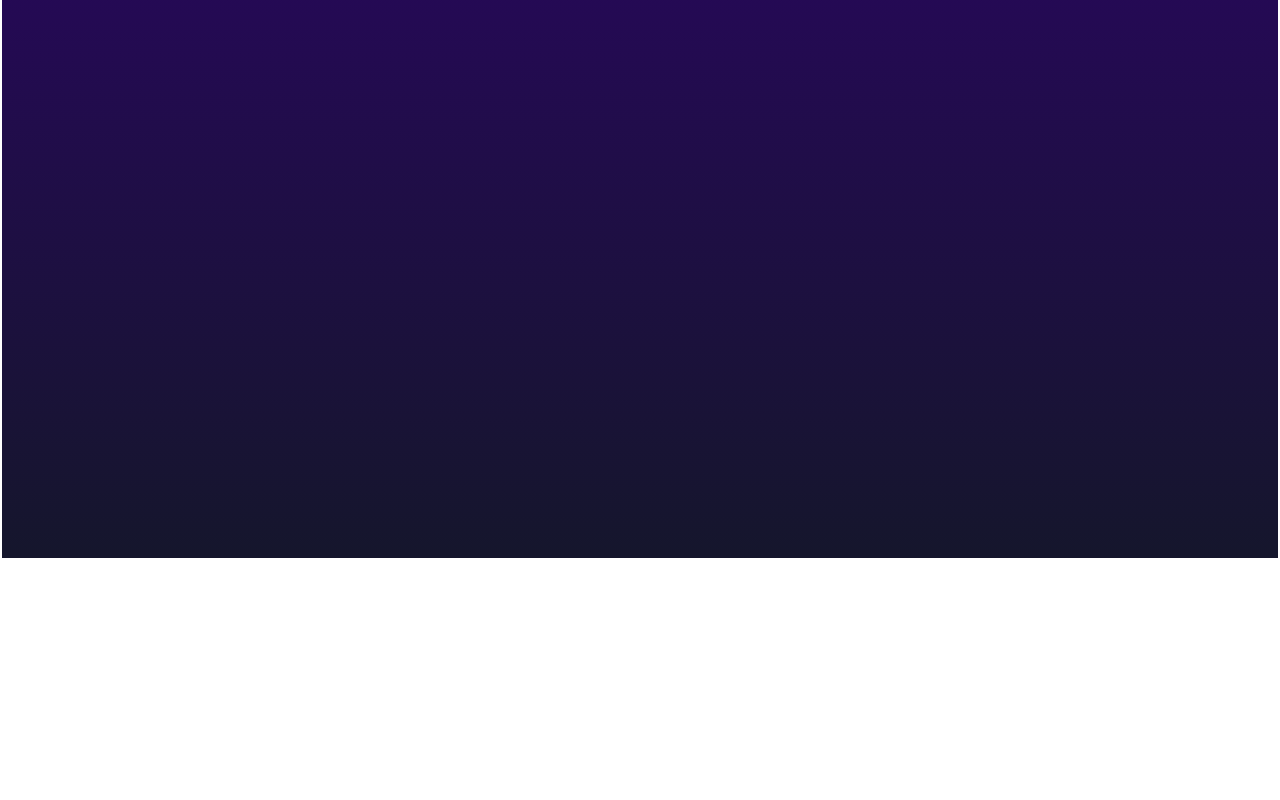
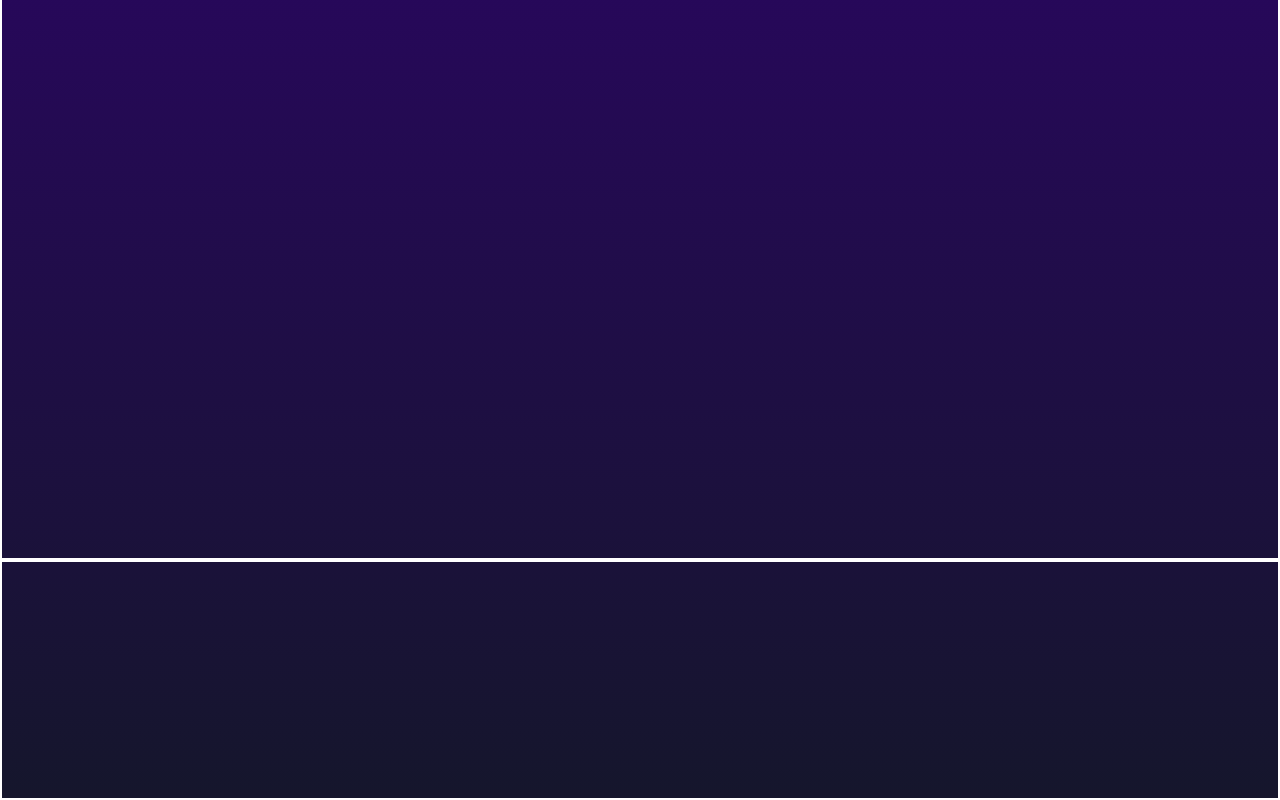
Before and after one commit to nagillimnayr/astronomia-nova, a Next.js app: page /about in a window 1280 px wide. Shown: the part 345-1145 px from the top of the page. Before the commit the page ends 905 px from the top, so only its background shows below. Built offline with nearby package versions, Linux system fonts and the light colour scheme.

Commit message:
feat: position Footer at bottom of page

```diff
--- a/src/components/gui/Footer/Footer.tsx
+++ b/src/components/gui/Footer/Footer.tsx
@@ -1,6 +1,6 @@
 const Footer = () => {
   return (
-    <footer className="absolute bottom-0">
+    <footer className="relative bottom-0 mt-auto h-60 w-screen shrink-0 grow-0 border-2 border-white">
       <div></div>
     </footer>
   );
```
